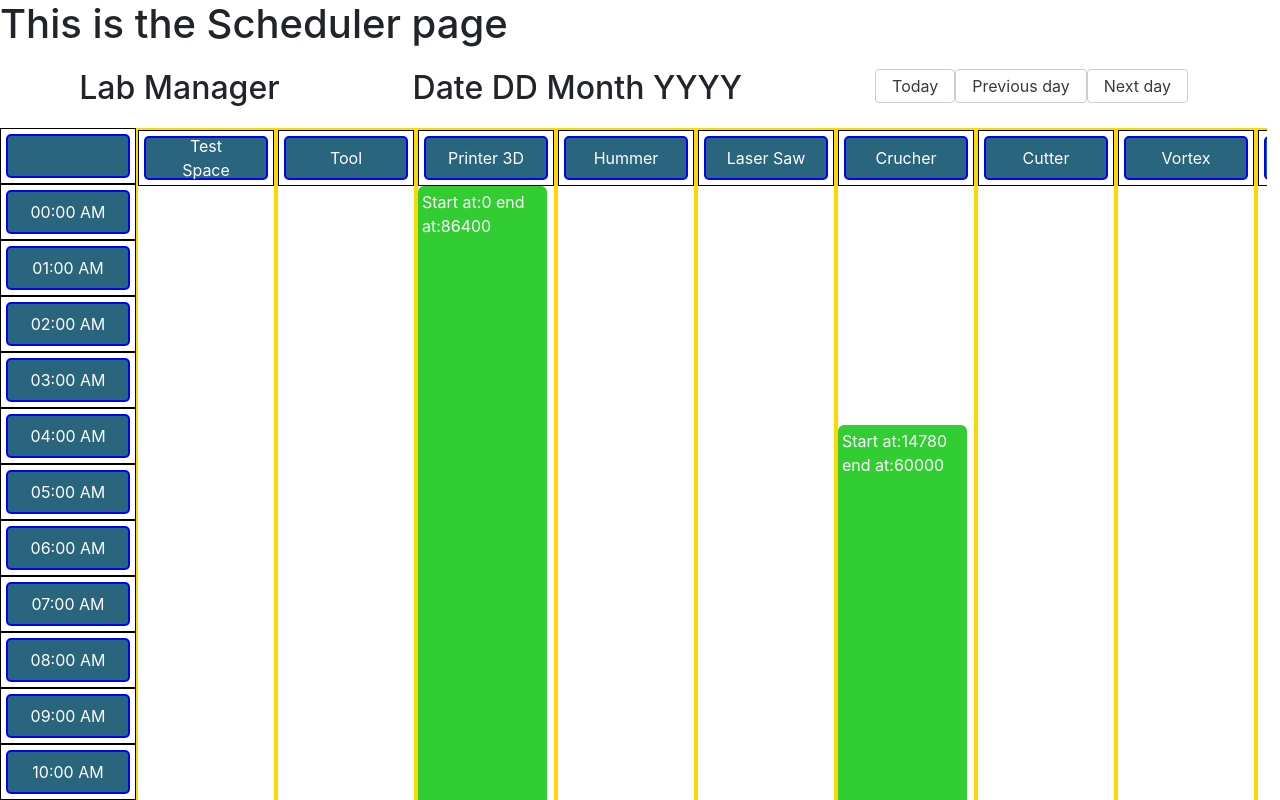
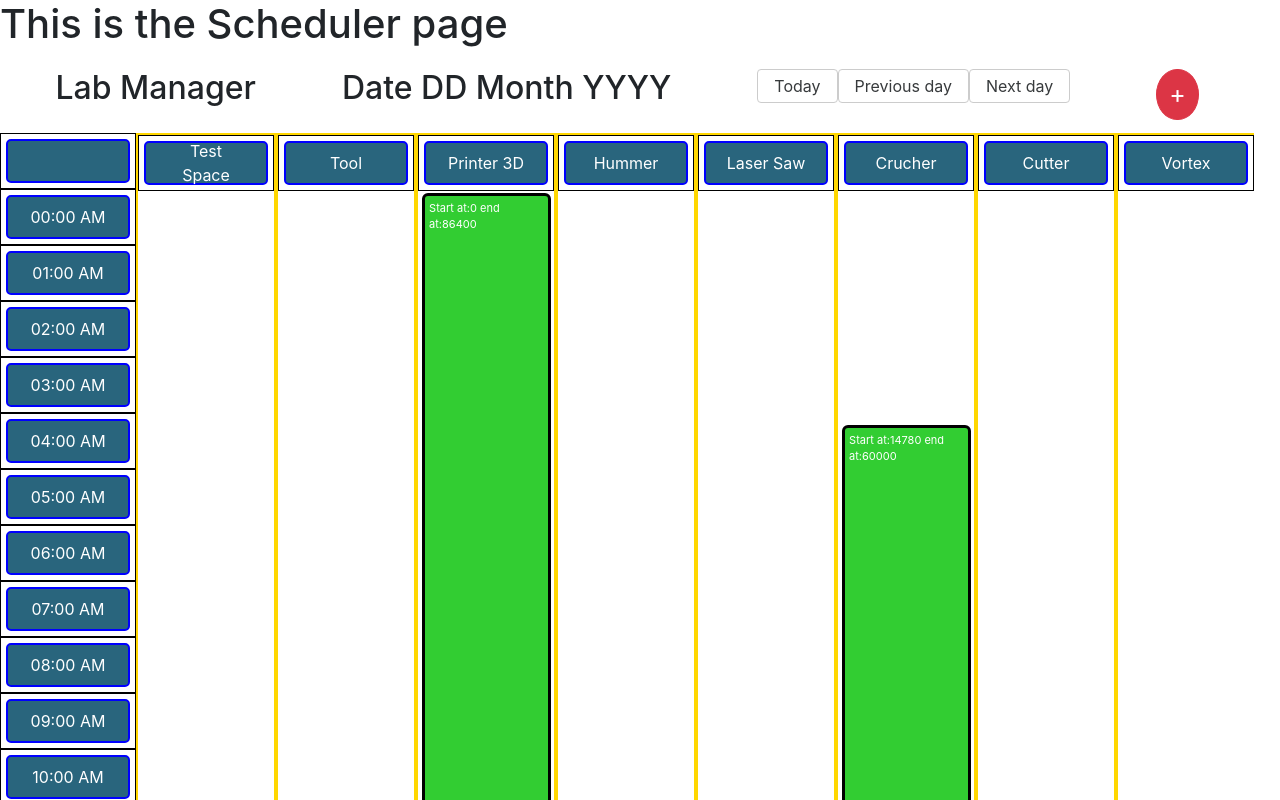
Before and after one commit to anasbenyaiche/React-Scheduler, a React (Create React App) app: page / in a window 1280 px wide. Shown: the top 800 px of the page. Built offline with nearby package versions, Linux system fonts and the light colour scheme.

Commit message:
event display stablized and proportional

```diff
--- a/src/NewScheduler/Scheduler.js
+++ b/src/NewScheduler/Scheduler.js
@@ -4,7 +4,7 @@ import CalendarToolBar from "./ScheluderToolBar/SchedulerToolBar";
 
 const Scheduler = () => {
   return (
-    <div style={{ width: "99vw", overflowX:"auto"}}>
+    <div style={{ width: "98vw", overflowX:"auto"}}>
       <h1> This is the Scheduler page</h1>
       <CalendarToolBar />
       <SchedulerTimeContainer />
--- a/src/NewScheduler/SchedulerEventUnit/SchedulerEventUnit.js
+++ b/src/NewScheduler/SchedulerEventUnit/SchedulerEventUnit.js
@@ -1,34 +1,42 @@
 import React from "react";
+import styled from "styled-components";
+
+const SchedulerElementStyled = styled.div`
+  font-size: 11px;
+  border: 3px solid black;
+  left: 3%;
+  position: absolute;
+  width: 95%;
+  height: ${(props) => props.pixelInterval};
+  top: ${(props) => props.pixelStarts};
+  background-color: #32cd32;
+  padding: 4px;
+  color: white;
+  border-radius: 6px;
+`;
 
 const convertHoursToPixels = (time, startingMargin = 0) => {
-  let portion = Math.round((parseInt(time) * 1397) / 86400 + startingMargin);
+  let portion = Math.round((parseInt(time) * 96) / 86400 + startingMargin);
 
   let result = portion.toString();
 
-  let valueInPixel = `${result}px`;
-  console.log(valueInPixel);
+  let valueInPixel = `${result}%`;
+
   return valueInPixel;
 };
 
 const SchedulerEventUnit = ({ start, end, children }) => {
-  const pixelStarts = convertHoursToPixels(start, 56);
+  const pixelStarts = convertHoursToPixels(start, 4);
   const pixelInterval = convertHoursToPixels(end - start);
-  console.log(pixelInterval);
-  console.log(start + " and ends at " + end);
+
   return (
-    <div
-      style={{
-        position: "absolute",
-        width: "95%",
-        height: pixelInterval,
-        top: pixelStarts,
-        backgroundColor: " #32cd32",
-        padding: "4px",
-        color: "white",
-        borderRadius: "6px",
-      }}
-    >
-      {children}
+    <div>
+      <SchedulerElementStyled
+        pixelStarts={pixelStarts}
+        pixelInterval={pixelInterval}
+      >
+        {children}
+      </SchedulerElementStyled>
     </div>
   );
 };
--- a/src/NewScheduler/ScheluderToolBar/SchedulerToolBar.js
+++ b/src/NewScheduler/ScheluderToolBar/SchedulerToolBar.js
@@ -37,6 +37,9 @@ const CalendarToolBar = ({ view, onNavigate }) => {
           Next day
         </button>
       </div>
+      <button type="button" style={{borderRadius:"50%",fontSize:"25px"}} className="btn btn-danger">
+        +
+      </button>
     </div>
   );
 };
```
